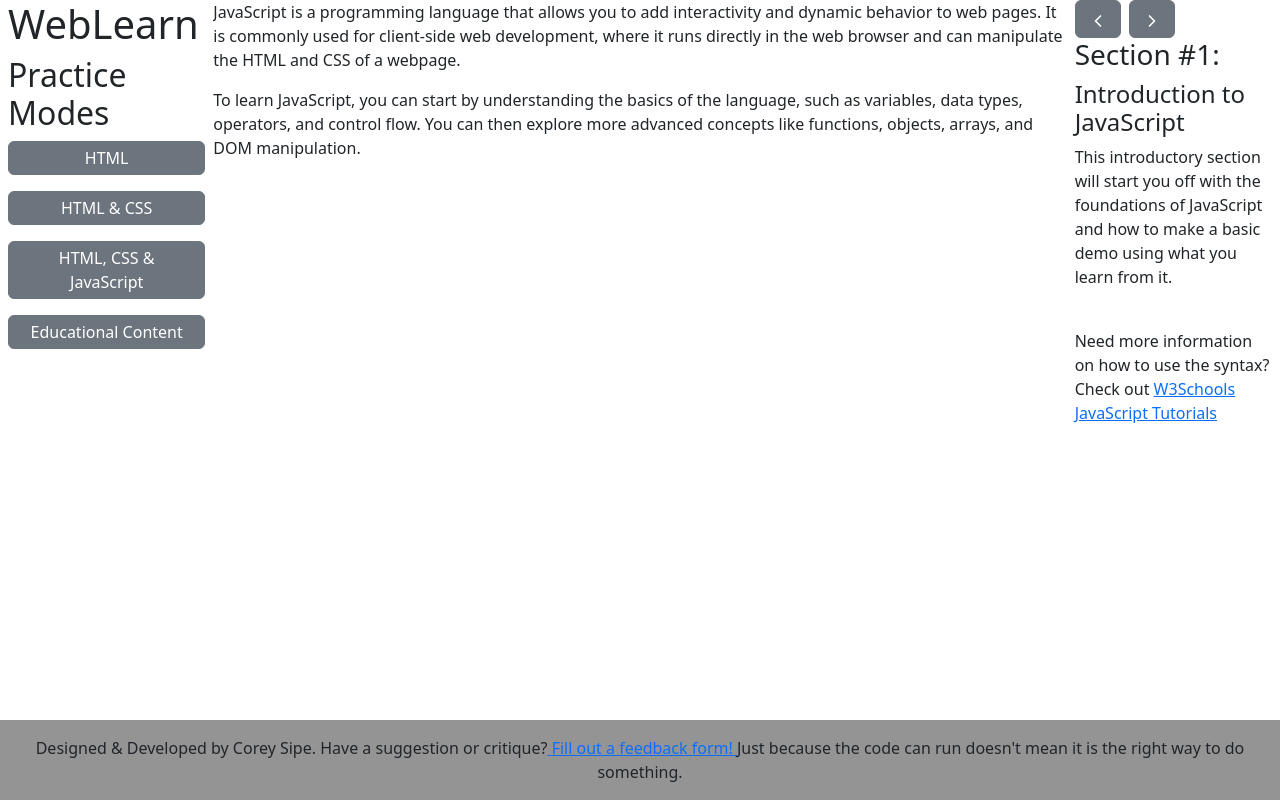
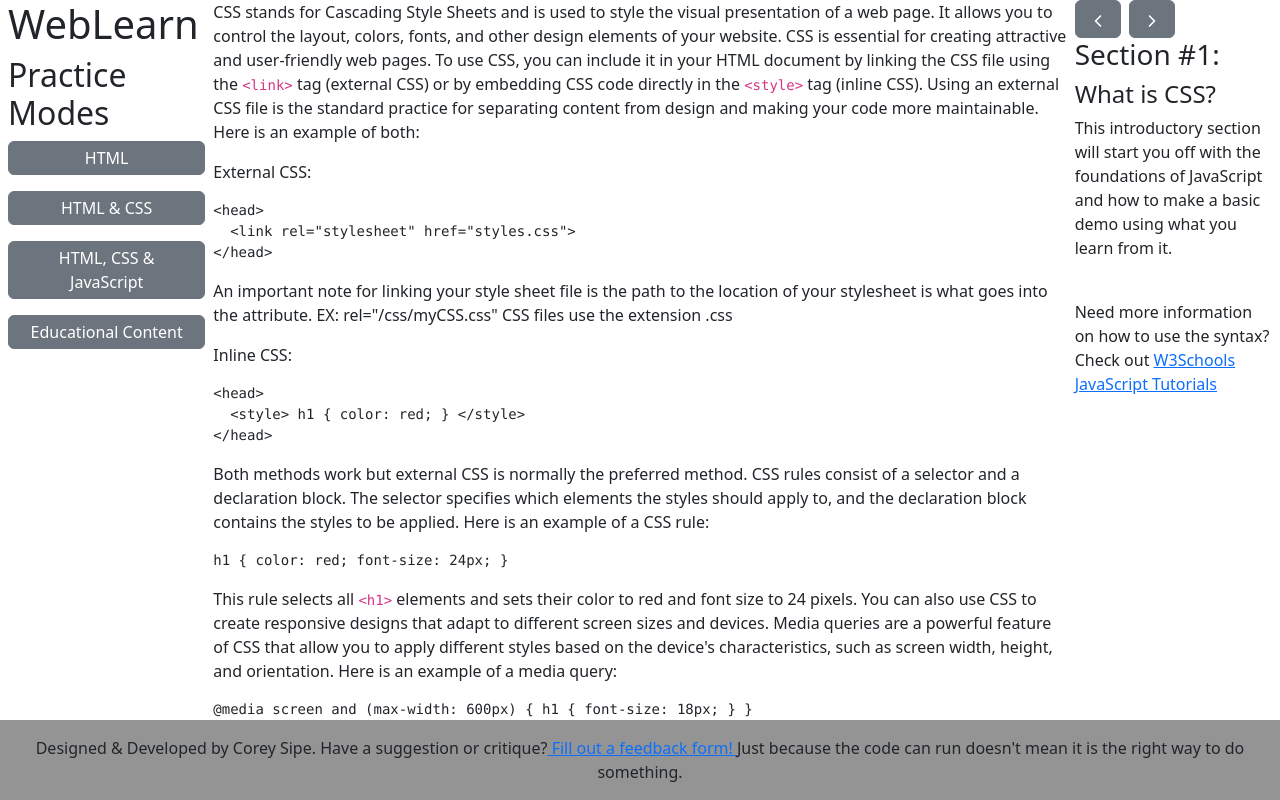
Before and after one commit to StetsonMathCS/project-repository-coreysipe, a Next.js app in the folder WebLearn/: page /learnCSS in a window 1280 px wide. Built offline with nearby package versions, Linux system fonts and the light colour scheme.

Commit message:
Update page.js

```diff
--- a/WebLearn/src/app/learnCSS/page.js
+++ b/WebLearn/src/app/learnCSS/page.js
@@ -8,18 +8,40 @@ import "../styles.css";
 const sections = [
   {
     id: 1,
-    title: "Introduction to JavaScript",
+    title: "What is CSS?",
     content: `
-      <p>JavaScript is a programming language that allows you to add interactivity and dynamic behavior to web pages. It is commonly used for client-side web development, where it runs directly in the web browser and can manipulate the HTML and CSS of a webpage.</p>
-      <p>To learn JavaScript, you can start by understanding the basics of the language, such as variables, data types, operators, and control flow. You can then explore more advanced concepts like functions, objects, arrays, and DOM manipulation.</p>
+    <p>CSS stands for Cascading Style Sheets and is used to style the visual presentation of a web page. It allows you to control the layout, colors, fonts, and other design elements of your website. CSS is essential for creating attractive and user-friendly web pages. To use CSS, you can include it in your HTML document by linking the CSS file using the <code>&lt;link&gt;</code> tag (external CSS) or by embedding CSS code directly in the <code>&lt;style&gt;</code> tag (inline CSS). Using an external CSS file is the standard practice for separating content from design and making your code more maintainable. Here is an example of both:</p>
+    <p>External CSS:</p>
+    <pre><code>&lt;head&gt;<br>&nbsp;&nbsp;&lt;link rel="stylesheet" href="styles.css"&gt;<br>&lt;/head&gt;</code></pre>
+    <p>An important note for linking your style sheet file is the path to the location of your stylesheet is what goes into the attribute. EX: rel="/css/myCSS.css" CSS files use the extension .css</p>
+    <p>Inline CSS:</p>
+    <pre><code>&lt;head&gt;<br>&nbsp;&nbsp;&lt;style&gt; h1 { color: red; } &lt;/style&gt;<br>&lt;/head&gt;</code></pre>
+    <p>Both methods work but external CSS is normally the preferred method. CSS rules consist of a selector and a declaration block. The selector specifies which elements the styles should apply to, and the declaration block contains the styles to be applied. Here is an example of a CSS rule:</p>
+    <pre><code>h1 { color: red; font-size: 24px; }</code></pre>
+    <p>This rule selects all <code>&lt;h1&gt;</code> elements and sets their color to red and font size to 24 pixels. You can also use CSS to create responsive designs that adapt to different screen sizes and devices. Media queries are a powerful feature of CSS that allow you to apply different styles based on the device's characteristics, such as screen width, height, and orientation. Here is an example of a media query:</p>
+    <pre><code>@media screen and (max-width: 600px) { h1 { font-size: 18px; } }</code></pre>
+    <p>This media query selects all <code>&lt;h1&gt;</code> elements when the screen width is less than or equal to 600 pixels and sets their font size to 18 pixels. CSS is a versatile and powerful tool for web design, and learning CSS will help you create visually appealing and responsive websites.</p>
     `,
   },
   {
     id: 2,
-    title: "JavaScript Applications",
+    title: "CLasses and IDs",
     content: `
-      <p>JavaScript can be used to create interactive forms, validate user input, handle events, make AJAX requests, and much more. It is also widely used in frameworks and libraries like React, Angular, and Vue.js to build complex web applications.</p>
-      <p>To practice JavaScript, you can use online coding platforms, such as CodePen or JSFiddle, or set up a local development environment on your computer. There are also numerous tutorials, courses, and resources available online to help you learn JavaScript effectively.</p>
+    <p>Classes and IDs are two types of selectors in CSS that allow you to apply styles to specific elements on a web page. Classes are used to group elements with similar styles, while IDs are used to uniquely identify individual elements. To apply a class or ID to an element, you use the <code>class</code> or <code>id</code> attribute in the HTML tag. Here is an example of how to use classes and IDs:</p>
+    <p>Classes:</p>
+    <pre><code>&lt;div class="container"&gt;&lt;/div&gt;</code></pre>
+    <p>IDs:</p>
+    <pre><code>&lt;div id="header"&gt;&lt;/div&gt;</code></pre>
+    <p>Classes and IDs are defined in the CSS file using the <code>.class</code> and <code>#id</code> selectors, respectively. Here is an example of how to style elements using classes and IDs:</p>
+    <p>Class selector:</p>
+    <pre><code>.container { width: 100%; }</code></pre>
+    <p>ID selector:</p>
+    <pre><code>#header { background-color: blue; }</code></pre>
+    <p>You can apply multiple classes to an element by separating them with spaces, and you can use the same class on multiple elements. IDs should be unique and only used once per page. Classes and IDs are essential for creating modular and reusable styles in CSS, and they help you keep your code organized and maintainable.</p>
+    <p>Classes and IDs are essential for creating modular and reusable styles in CSS, and they help you keep your code organized and maintainable. You typically want to order your CSS file by what is being called from the HTML first. Below is an example of using more than one class on a div element:</p>
+    <pre><code>&lt;div class="container header"&gt;&lt;/div&gt;</code></pre>
+    <p>And the CSS:</p>
+    <pre><code>.container { width: 100%; }<br>.header { background-color: blue; }</code></pre>
     `,
   },
   // Add more sections as needed
```
